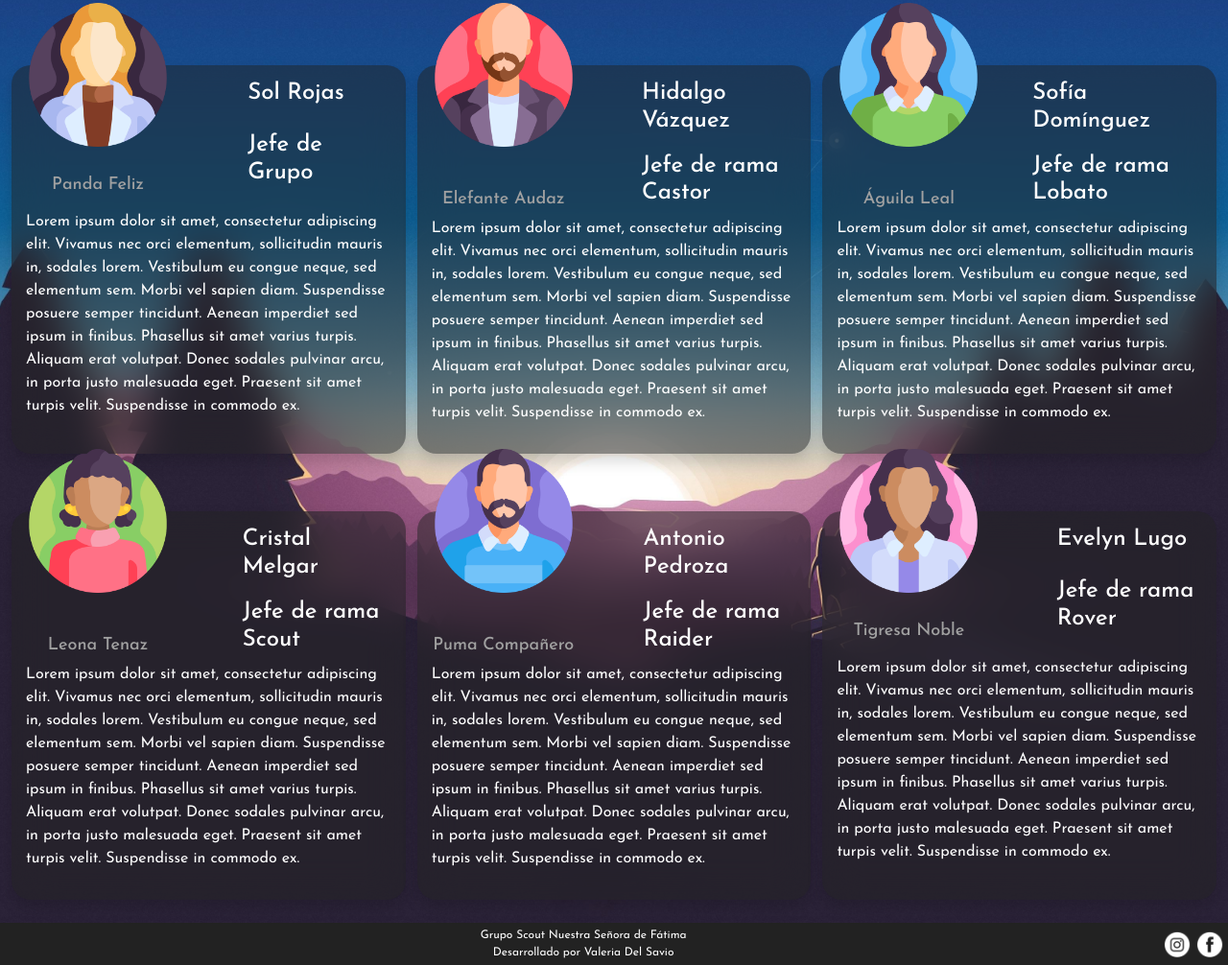
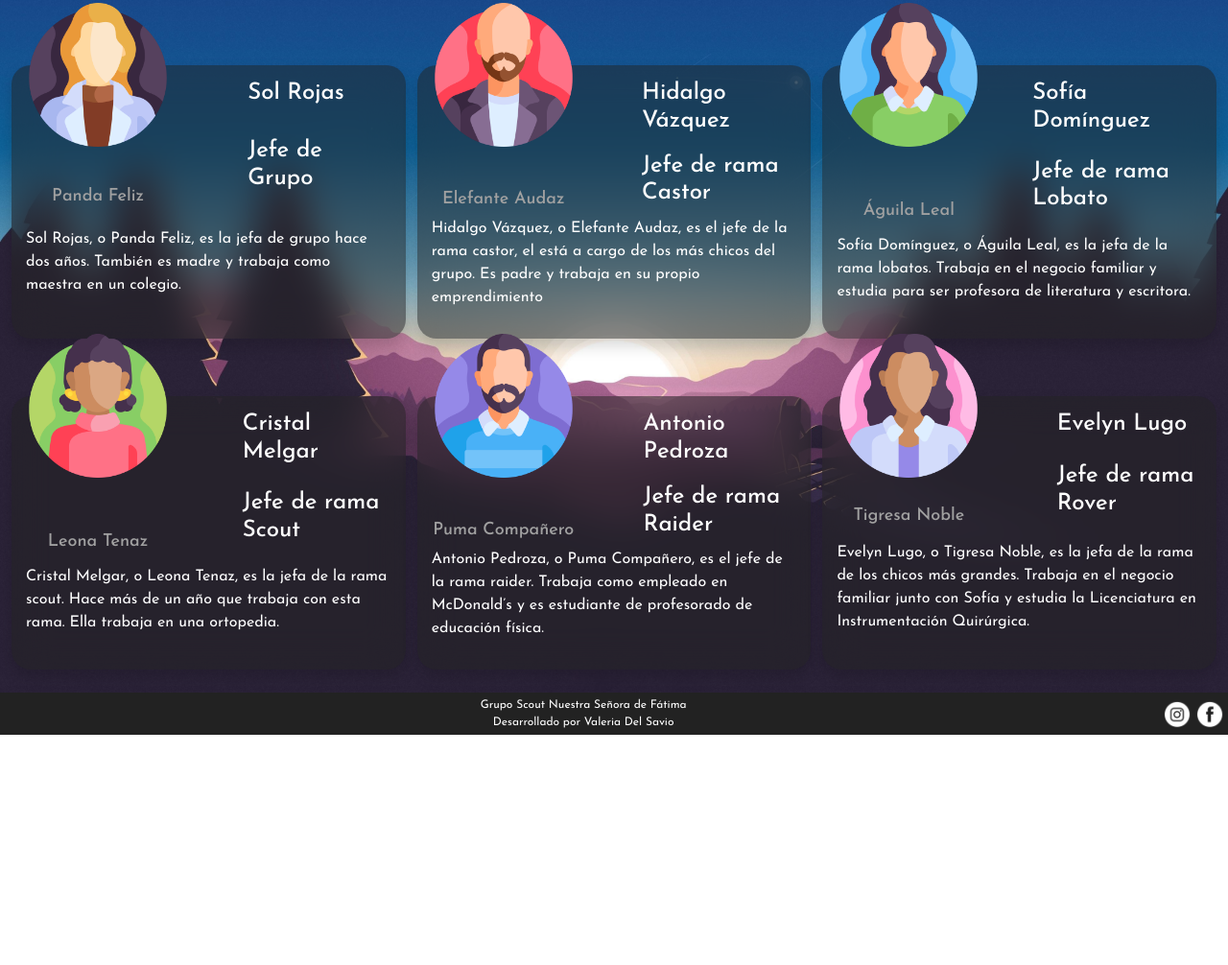
Before and after one commit to ValeeDS/GSNSF-DELSAVIO, a website: page dirigentes.html in a window 1280 px wide. Shown: the part 486-1492 px from the top of the page at 96% size. After the commit the page ends 1252 px from the top, so only its background shows below. Drawn offline with nearby package versions, Linux system fonts and the light colour scheme; a web font is replaced by a local one.

Commit message:
Added text for scouters

```diff
--- a/dirigentes.html
+++ b/dirigentes.html
@@ -89,42 +89,42 @@
                     <h2 class="scouter__name">Sol Rojas</h2>
                     <h3 class="scouter__totem">Panda Feliz</h3>
                     <h3 class="scouter__position">Jefe de Grupo</h3>
-                    <p class="scouter__bio">Lorem ipsum dolor sit amet, consectetur adipiscing elit. Vivamus nec orci elementum, sollicitudin mauris in, sodales lorem. Vestibulum eu congue neque, sed elementum sem. Morbi vel sapien diam. Suspendisse posuere semper tincidunt. Aenean imperdiet sed ipsum in finibus. Phasellus sit amet varius turpis. Aliquam erat volutpat. Donec sodales pulvinar arcu, in porta justo malesuada eget. Praesent sit amet turpis velit. Suspendisse in commodo ex.</p>
+                    <p class="scouter__bio">Sol Rojas, o Panda Feliz, es la jefa de grupo hace dos años. También es madre y trabaja como maestra en un colegio.</p>
                 </article>
                 <article class="col col-12 col-md-6 col-lg-4 scouter bg-blackTransparent blur shadow br-20 wow animate__animated animate__fadeInUp">
                     <img loading="lazy" class="scouter__photo" src="assets/img/diri2.png" alt="diri2">
                     <h2 class="scouter__name">Hidalgo Vázquez</h2>
                     <h3 class="scouter__totem">Elefante Audaz</h3>
                     <h3 class="scouter__position">Jefe de rama Castor</h3>
-                    <p class="scouter__bio">Lorem ipsum dolor sit amet, consectetur adipiscing elit. Vivamus nec orci elementum, sollicitudin mauris in, sodales lorem. Vestibulum eu congue neque, sed elementum sem. Morbi vel sapien diam. Suspendisse posuere semper tincidunt. Aenean imperdiet sed ipsum in finibus. Phasellus sit amet varius turpis. Aliquam erat volutpat. Donec sodales pulvinar arcu, in porta justo malesuada eget. Praesent sit amet turpis velit. Suspendisse in commodo ex.</p>
+                    <p class="scouter__bio">Hidalgo Vázquez, o Elefante Audaz, es el jefe de la rama castor, el está a cargo de los más chicos del grupo. Es padre y trabaja en su propio emprendimiento</p>
                 </article>
                 <article class="col col-12 col-md-6 col-lg-4 scouter bg-blackTransparent blur shadow br-20 wow animate__animated animate__fadeInUp">
                     <img loading="lazy" class="scouter__photo" src="assets/img/diri3.png" alt="diri3">
                     <h2 class="scouter__name">Sofía Domínguez</h2>
                     <h3 class="scouter__totem">Águila Leal</h3>
                     <h3 class="scouter__position">Jefe de rama Lobato</h3>
-                    <p class="scouter__bio">Lorem ipsum dolor sit amet, consectetur adipiscing elit. Vivamus nec orci elementum, sollicitudin mauris in, sodales lorem. Vestibulum eu congue neque, sed elementum sem. Morbi vel sapien diam. Suspendisse posuere semper tincidunt. Aenean imperdiet sed ipsum in finibus. Phasellus sit amet varius turpis. Aliquam erat volutpat. Donec sodales pulvinar arcu, in porta justo malesuada eget. Praesent sit amet turpis velit. Suspendisse in commodo ex.</p>
+                    <p class="scouter__bio">Sofía Domínguez, o Águila Leal, es la jefa de la rama lobatos. Trabaja en el negocio familiar y estudia para ser profesora de literatura y escritora.</p>
                 </article>
                 <article class="col col-12 col-md-6 col-lg-4 scouter bg-blackTransparent blur shadow br-20 wow animate__animated animate__fadeInUp">
                     <img loading="lazy" class="scouter__photo" src="assets/img/diri4.png" alt="diri4">
                     <h2 class="scouter__name">Cristal Melgar</h2>
                     <h3 class="scouter__totem">Leona Tenaz</h3>
                     <h3 class="scouter__position">Jefe de rama Scout</h3>
-                    <p class="scouter__bio">Lorem ipsum dolor sit amet, consectetur adipiscing elit. Vivamus nec orci elementum, sollicitudin mauris in, sodales lorem. Vestibulum eu congue neque, sed elementum sem. Morbi vel sapien diam. Suspendisse posuere semper tincidunt. Aenean imperdiet sed ipsum in finibus. Phasellus sit amet varius turpis. Aliquam erat volutpat. Donec sodales pulvinar arcu, in porta justo malesuada eget. Praesent sit amet turpis velit. Suspendisse in commodo ex.</p>
+                    <p class="scouter__bio">Cristal Melgar, o Leona Tenaz, es la jefa de la rama scout. Hace más de un año que trabaja con esta rama. Ella trabaja en una ortopedia.</p>
                 </article>
                 <article class="col col-12 col-md-6 col-lg-4 scouter bg-blackTransparent blur shadow br-20 wow animate__animated animate__fadeInUp">
                     <img loading="lazy" class="scouter__photo" src="assets/img/diri5.png" alt="diri5">
                     <h2 class="scouter__name">Antonio Pedroza</h2>
                     <h3 class="scouter__totem">Puma Compañero</h3>
                     <h3 class="scouter__position">Jefe de rama Raider</h3>
-                    <p class="scouter__bio">Lorem ipsum dolor sit amet, consectetur adipiscing elit. Vivamus nec orci elementum, sollicitudin mauris in, sodales lorem. Vestibulum eu congue neque, sed elementum sem. Morbi vel sapien diam. Suspendisse posuere semper tincidunt. Aenean imperdiet sed ipsum in finibus. Phasellus sit amet varius turpis. Aliquam erat volutpat. Donec sodales pulvinar arcu, in porta justo malesuada eget. Praesent sit amet turpis velit. Suspendisse in commodo ex.</p>
+                    <p class="scouter__bio">Antonio Pedroza, o Puma Compañero, es el jefe de la rama raider. Trabaja como empleado en McDonald’s y es estudiante de profesorado de educación física.</p>
                 </article>
                 <article class="col col-12 col-md-6 col-lg-4 scouter bg-blackTransparent blur shadow br-20 wow animate__animated animate__fadeInUp">
                     <img loading="lazy" class="scouter__photo" src="assets/img/diri6.png" alt="diri6">
                     <h2 class="scouter__name">Evelyn Lugo</h2>
                     <h3 class="scouter__totem">Tigresa Noble</h3>
                     <h3 class="scouter__position">Jefe de rama Rover</h3>
-                    <p class="scouter__bio">Lorem ipsum dolor sit amet, consectetur adipiscing elit. Vivamus nec orci elementum, sollicitudin mauris in, sodales lorem. Vestibulum eu congue neque, sed elementum sem. Morbi vel sapien diam. Suspendisse posuere semper tincidunt. Aenean imperdiet sed ipsum in finibus. Phasellus sit amet varius turpis. Aliquam erat volutpat. Donec sodales pulvinar arcu, in porta justo malesuada eget. Praesent sit amet turpis velit. Suspendisse in commodo ex.</p>
+                    <p class="scouter__bio">Evelyn Lugo, o Tigresa Noble, es la jefa de la rama de los chicos más grandes. Trabaja en el negocio familiar junto con Sofía y estudia la Licenciatura en Instrumentación Quirúrgica.</p>
                 </article>
             </div>
         </section>
```
Also changed, not shown: 1 other file.
